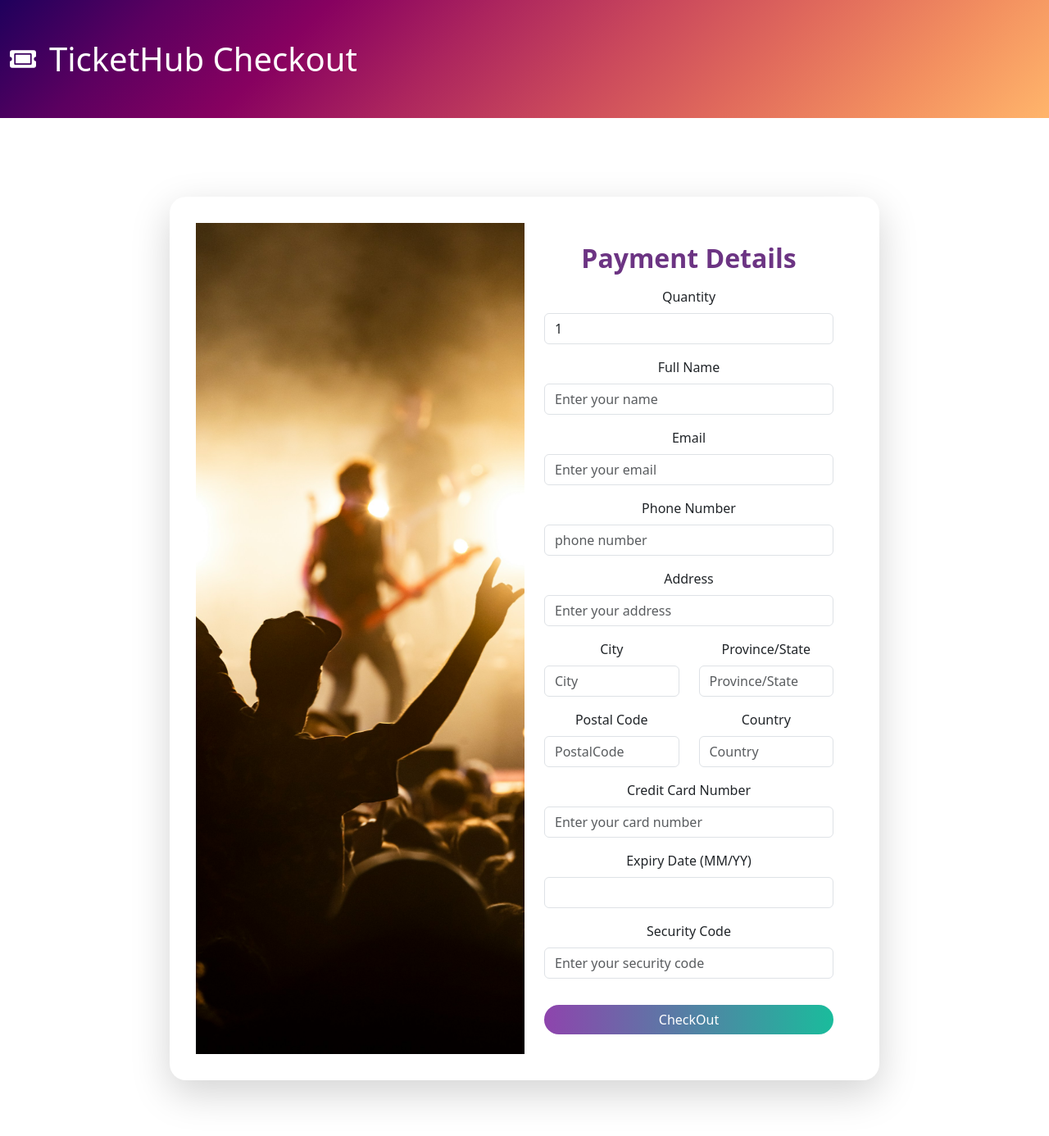
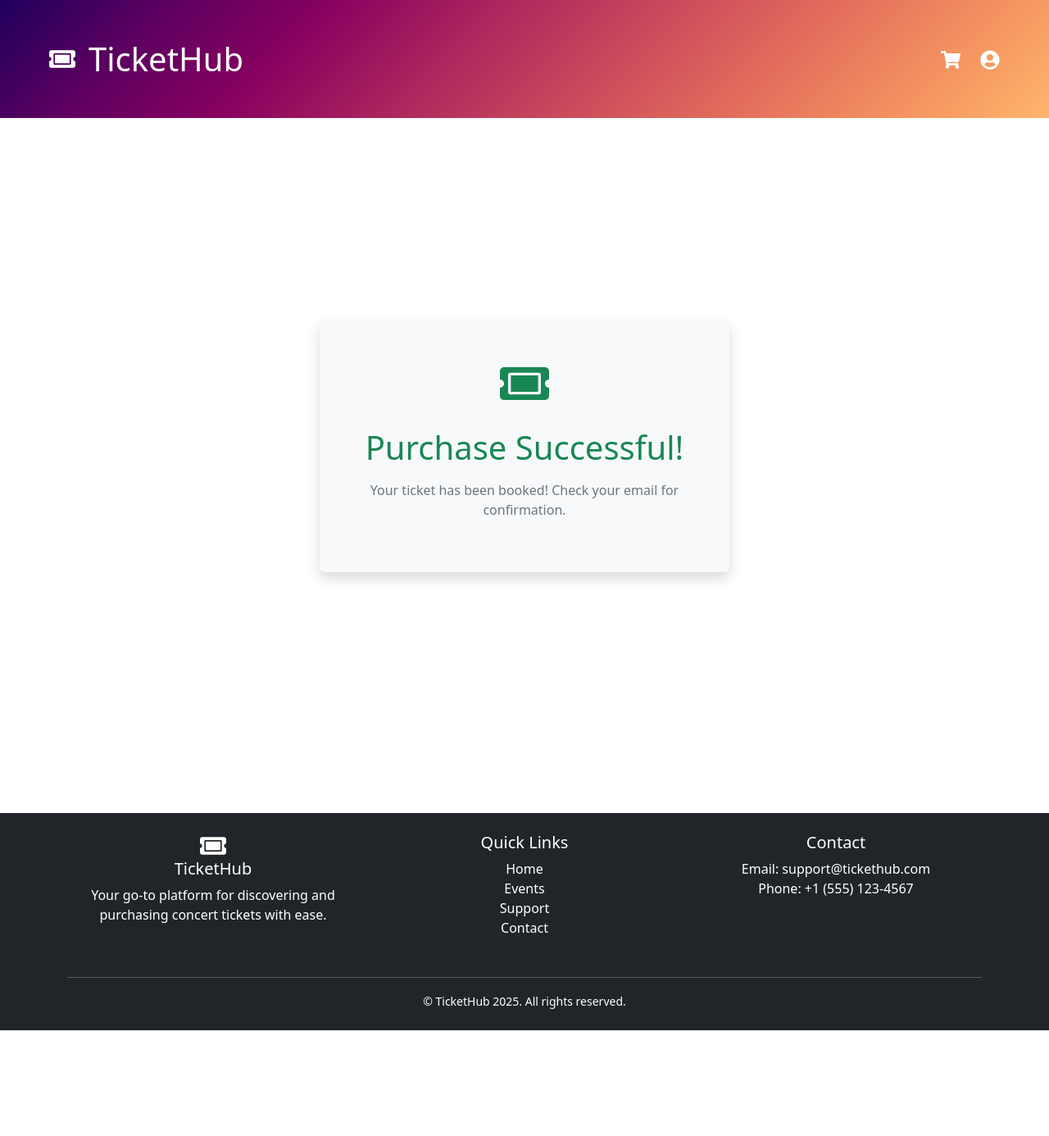
Before and after one commit to kfoley123/ticketHub_FE, a React (Vite) app: page /success in a window 1280 px wide. Shown: the top 1386 px of the page at 82% size. After the commit the page ends 1257 px from the top, so only its background shows below. Built offline with nearby package versions, Linux system fonts and the light colour scheme.

Commit message:
update front end and use react hook form and axios

```diff
--- a/package.json
+++ b/package.json
@@ -15,7 +15,8 @@
     "react": "^19.0.0",
     "react-dom": "^19.0.0",
     "react-hook-form": "^7.55.0",
-    "react-icons": "^5.5.0"
+    "react-icons": "^5.5.0",
+    "react-router-dom": "^7.5.0"
   },
   "devDependencies": {
     "@eslint/js": "^9.21.0",
--- a/src/App.jsx
+++ b/src/App.jsx
@@ -1,16 +1,36 @@
 import { useForm } from "react-hook-form";
+import { useNavigate } from 'react-router-dom';
 import axios from "axios";
 import 'bootstrap/dist/css/bootstrap.min.css';
 import './App.css';
 import concertImage from './assets/concert.jpg';
 
 export default function App() {
+
+  const navigate = useNavigate();
+
   const {
     register,
     handleSubmit,
     reset,
     formState: { errors },
-  } = useForm();
+  } = useForm({
+    defaultValues: {
+      quantity: 1,
+      name: "",
+      email: "",
+      phone: "",
+      address: "",
+      city: "",
+      province: "",
+      postalCode: "",
+      country: "",
+      creditCard: "",
+      expiry: "",
+      securityCode: "",
+      concertID: "10"
+    }
+    });
 
   const onSubmit = async (data) => {
     console.log("Submitted Data:", data);
@@ -27,16 +47,18 @@ export default function App() {
       );
 
       console.log("Success:", response.data);
-      alert("Ticket Purchase Successful!");
       reset(); // Clears the form
-      // TODO: Navigate to a success page if needed
+      navigate('/success');
     } catch (error) {
-      console.error("Error submitting form:", error);
+      console.error("Error submitting form:", error.response || error.message);
+      const errorMessage = error?.response?.data?.message || error.message || "Unknown error";
+      navigate('/failure', { state: { error: errorMessage } });
     }
   };
 
   return (
     <div className="container my-5 p-5 rounded-4">
+      <h2 className="fw-bold text-center mb-3" style={{ color: '#6c3483' }}>One last step before you can be a part of the music! </h2>
       <div className="row justify-content-center align-items-center">
         <div className="col-md-10">
           <div className="card flex-row shadow-lg border-0 overflow-hidden" style={{ borderRadius: '20px' }}>
@@ -52,6 +74,8 @@ export default function App() {
             <div className="col-md-6 p-4">
               <h2 className="fw-bold text-center mb-3" style={{ color: '#6c3483' }}>Payment Details</h2>
               <form onSubmit={handleSubmit(onSubmit)}>
+              <input type="hidden" {...register("concertID")} />
+                {/* QUANTITY */}
                 <div className="mb-3">
                   <label className="form-label">Quantity</label>
                     <input
@@ -71,6 +95,7 @@ export default function App() {
                       <span className="text-danger">{errors.quantity.message}</span>
                     )}
                 </div>
+                {/* NAME */}
                 <div className="mb-3">
                   <label className="form-label">Full Name</label>
                   <input
@@ -81,18 +106,24 @@ export default function App() {
                   />
                   {errors.name && <span className="text-danger">{errors.name.message}</span>}
                 </div>
-
+                {/*  EMAIL */}
                 <div className="mb-3">
                   <label className="form-label">Email</label>
                   <input
                     type="email"
                     placeholder="Enter your email"
                     className="form-control"
-                    {...register("email", { required: "Email is required" })}
+                    {...register("email", {
+                      required: "Email is required",
+                      pattern: {
+                        value: /^\S+@\S+$/i,
+                        message: "Invalid email address",
+                      },
+                    })}
                   />
                   {errors.email && <span className="text-danger">{errors.email.message}</span>}
                 </div>
-
+                {/* PHONE NUMBER */}
                 <div className="mb-3">
                   <label className="form-label">Phone Number</label>
                   <input
@@ -109,7 +140,7 @@ export default function App() {
                   />
                   {errors.phone && <span className="text-danger">{errors.phone.message}</span>}
                 </div>
-
+                {/* ADDRESS */}
                 <div className="mb-3">
                   <label className="form-label">Address</label>
                   <input
@@ -118,9 +149,9 @@ export default function App() {
                     className="form-control"
                     {...register("address", { required: "Address is required" })}
                   />
-                  {errors.phone && <span className="text-danger">{errors.address.message}</span>}
+                  {errors.address && <span className="text-danger">{errors.address.message}</span>}
                 </div>
-
+                {/* CITY */}
                 <div className="row">
                   <div className="col-md-6 mb-3">
                     <label className="form-label">City</label>
@@ -132,6 +163,7 @@ export default function App() {
                     />
                     {errors.city && <span className="text-danger">{errors.city.message}</span>}
                   </div>
+                  {/* PROVINCE */}
                   <div className="col-md-6 mb-3">
                     <label className="form-label">Province/State</label>
                     <input
@@ -143,7 +175,7 @@ export default function App() {
                     {errors.province && <span className="text-danger">{errors.province.message}</span>}
                   </div>
                 </div>
-
+                {/* POSTAL CODE */}
                 <div className="row">
                   <div className="col-md-6 mb-3">
                     <label className="form-label">Postal Code</label>
@@ -151,10 +183,16 @@ export default function App() {
                       type="text"
                       placeholder="PostalCode"
                       className="form-control"
-                      {...register("postalCode", { required: "postal code is required" })}
+                      {...register("postalCode", { required: "postal code is required",  maxLength: {
+                        value: 6,
+                        message: "Postal Code cannot be more than 6 digits",
+                      },
+                      }
+                      )}
                     />
-                    {errors.country && <span className="text-danger">{errors.country.message}</span>}
+                    {errors.postalCode && <span className="text-danger">{errors.postalCode.message}</span>}
                   </div>
+                  {/* COUNTRY */}
                   <div className="col-md-6 mb-3">
                     <label className="form-label">Country</label>
                     <input
@@ -166,7 +204,7 @@ export default function App() {
                     {errors.country && <span className="text-danger">{errors.country.message}</span>}
                   </div>
                 </div>
-
+                {/* CARD NUMBER */}
                 <div className="mb-3">
                   <label className="form-label">Credit Card Number</label>
                   <input
@@ -180,19 +218,23 @@ export default function App() {
                   />
                   {errors.creditCard && <span className="text-danger">{errors.creditCard.message}</span>}
                 </div>
-
+                {/* EXPIRY DATE */}
                 <div className="mb-3">
-                  <label className="form-label">Expiry Date (MM/YY)</label>
+                  <label className="form-label">Expiry Date (MMYY)</label>
                   <input
                     type="text"
                     className="form-control"
                     {...register("expiry", {
-                      required: true,
-                      pattern: /^(0[1-9]|1[0-2])\/\d{2}$/,
+                      required: "Expiry must be 4 digits (MMYY)",
+                      maxLength: {
+                        value: 4,
+                        message: "Expiry cannot be more than 4 digits",
+                      },
                     })}
                   />
+                  {errors.expiry && <span className="text-danger">Invalid expiry date format (MMYY)</span>}
                 </div>
-
+              {/* SECURITY CODE */}
                 <div className="mb-3">
                   <label className="form-label">Security Code</label>
                   <input
@@ -208,7 +250,7 @@ export default function App() {
                       },
                     })}
                   />
-                  {errors.SecurityCode && <span className="text-danger">{errors.SecurityCode.message}</span>}
+                  {errors.securityCode && <span className="text-danger">{errors.securityCode.message}</span>}
                 </div>
 
                 <button
--- /dev/null
+++ b/src/Failure.tsx
@@ -0,0 +1,20 @@
+import React from 'react';
+import { useLocation } from 'react-router-dom';
+import { FaTimesCircle } from 'react-icons/fa';
+
+const Failure = () => {
+  const location = useLocation();
+  const error = location.state?.error || "An error occurred.";
+
+  return (
+    <div className="container d-flex justify-content-center align-items-center min-vh-100">
+      <div className="text-center bg-light p-5 rounded shadow" style={{ maxWidth: '500px' }}>
+        <FaTimesCircle className="text-danger mb-4" size={60} />
+        <h1 className="text-danger mb-3">Purchase Failed</h1>
+        <p className="text-secondary">{error}</p>
+      </div>
+    </div>
+  );
+};
+
+export default Failure;
--- a/src/Footer.jsx
+++ b/src/Footer.jsx
@@ -0,0 +1,39 @@
+import { FaTicketAlt } from 'react-icons/fa';
+import 'bootstrap/dist/css/bootstrap.min.css';
+
+const Footer = () => {
+  const year = new Date().getFullYear();
+
+  return (
+    <footer className="bg-dark text-white py-4 mt-5">
+      <div className="container">
+        <div className="row">
+          <div className="col-md-4 mb-3">
+          <FaTicketAlt style={{ fontSize: '2em' }} />
+            <h5>TicketHub</h5>
+            <p>Your go-to platform for discovering and purchasing concert tickets with ease.</p>
+          </div>
+          <div className="col-md-4 mb-3">
+            <h5>Quick Links</h5>
+            <ul className="list-unstyled">
+              <li><a href="#" className="text-white text-decoration-none">Home</a></li>
+              <li><a href="#" className="text-white text-decoration-none">Events</a></li>
+              <li><a href="#" className="text-white text-decoration-none">Support</a></li>
+              <li><a href="#" className="text-white text-decoration-none">Contact</a></li>
+            </ul>
+          </div>
+          <div className="col-md-4 mb-3">
+            <h5>Contact</h5>
+            <p>Email: support@tickethub.com<br />Phone: +1 (555) 123-4567</p>
+          </div>
+        </div>
+        <hr className="border-light" />
+        <div className="text-center">
+          <small>&copy; TicketHub {year}. All rights reserved.</small>
+        </div>
+      </div>
+    </footer>
+  );
+};
+
+export default Footer;
--- a/src/Header.jsx
+++ b/src/Header.jsx
@@ -1,18 +1,31 @@
-import React from 'react';
 import 'bootstrap/dist/css/bootstrap.min.css';
-import { FaTicketAlt } from 'react-icons/fa';
+import { FaTicketAlt, FaShoppingCart, FaUserCircle } from 'react-icons/fa';
+import { Link } from 'react-router-dom';
 
 
 const HeaderComponent = () => {
   return (
-    <header className="header text-white py-5" style={{
+    <header
+      className="header text-white p-5"
+      style={{
         width: '100%',
         alignSelf: 'stretch',
         background: 'linear-gradient(135deg, #1f005c, #5b0060, #870160, #ac255e, #ca485c, #e16b5c, #f39060, #ffb56b)',
-      }}>
-      <div className="container-fluid d-flex align-items-center">
-      <FaTicketAlt style={{ fontSize: '2em' }} className="me-3" />
-        <h1 className="mb-0">TicketHub Checkout</h1>
+      }}
+    >
+      <div className="container-fluid d-flex justify-content-between align-items-center">
+        <Link to="/" className="d-flex align-items-center text-white text-decoration-none">
+          <FaTicketAlt style={{ fontSize: '2em' }} className="me-3" />
+          <h1 className="mb-0">TicketHub</h1>
+        </Link>
+        <div className="d-flex align-items-center">
+          <Link to="/#" className="text-white text-decoration-none me-4">
+            <FaShoppingCart style={{ fontSize: '1.5em' }} />
+          </Link>
+          <Link to="/#" className="text-white text-decoration-none">
+            <FaUserCircle style={{ fontSize: '1.5em' }} />
+          </Link>
+        </div>
       </div>
     </header>
   );
--- /dev/null
+++ b/src/Success.jsx
@@ -0,0 +1,16 @@
+import react from 'react';
+import { FaTicketAlt } from 'react-icons/fa';
+
+const Success = () => {
+    return (
+      <div className="container d-flex justify-content-center align-items-center min-vh-100">
+        <div className="text-center bg-light p-5 rounded shadow" style={{ maxWidth: '500px' }}>
+          <FaTicketAlt className="text-success mb-4" size={60} />
+          <h1 className="text-success mb-3">Purchase Successful!</h1>
+          <p className="text-secondary">Your ticket has been booked! Check your email for confirmation.</p>
+        </div>
+    </div>
+    );
+  };
+
+  export default Success;
--- a/src/main.jsx
+++ b/src/main.jsx
@@ -1,12 +1,23 @@
 import { StrictMode } from 'react';
 import { createRoot } from 'react-dom/client';
+import { BrowserRouter as Router, Routes, Route } from 'react-router-dom';
 import 'bootstrap/dist/css/bootstrap.min.css';
 import Header from './Header.jsx';
+import Footer from './Footer.jsx';
 import App from './App.jsx';
+import Success from './Success.jsx';
+import Failure from './Failure.jsx';
 
 createRoot(document.getElementById('root')).render(
   <StrictMode>
-    <Header />
-    <App />
-  </StrictMode>,
-)
+    <Router>
+      <Header />
+      <Routes>
+        <Route path="/" element={<App />} />
+        <Route path="/success" element={<Success />} />
+        <Route path="/failure" element={<Failure />} />
+      </Routes>
+      <Footer />
+    </Router>
+  </StrictMode>
+);
```
Also changed, not shown: 1 other file (tests, documents, lock files or other folders).
